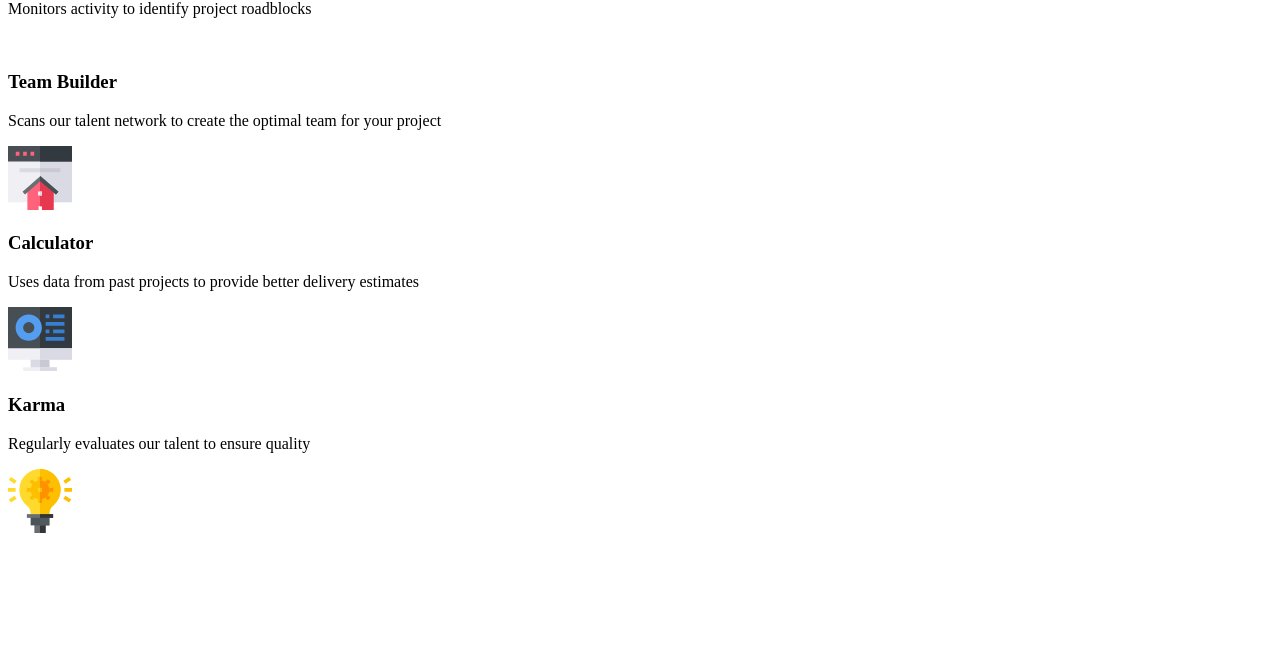
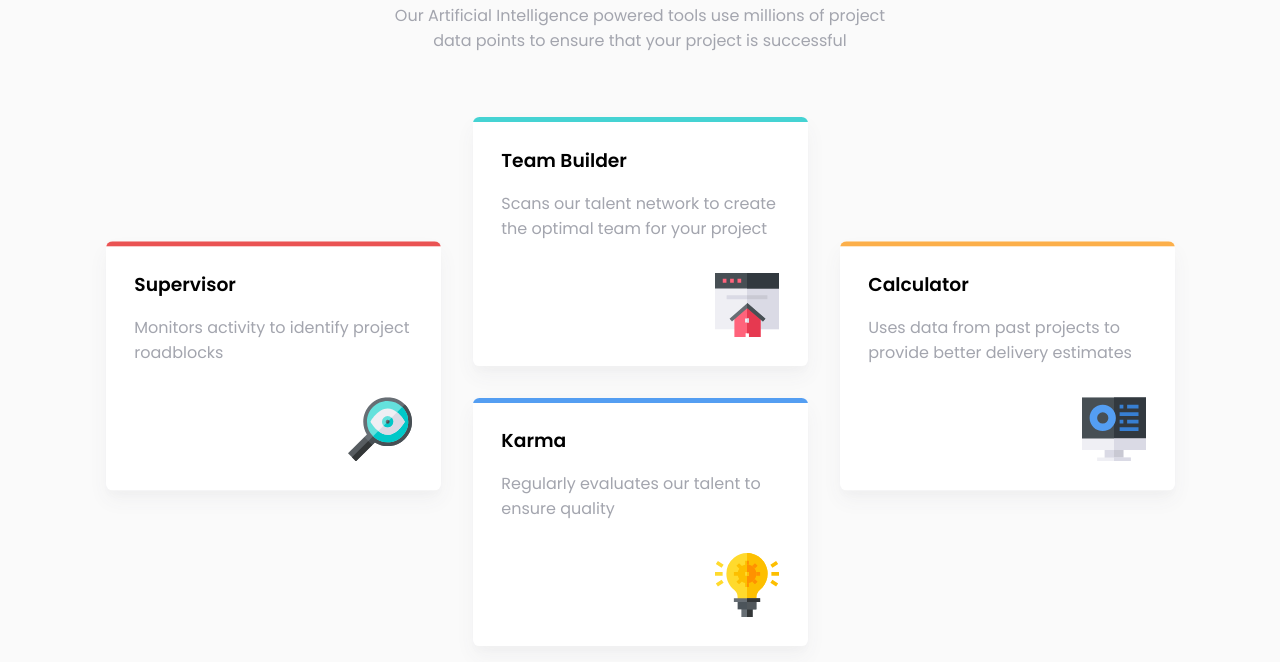
Before and after one commit to mkhembrom/frontend-mentor-four-card-feature, a plain HTML site: page index.html in a window 1280 px wide. Shown: the part 157-819 px from the top of the page. Drawn offline with Linux system fonts and the light colour scheme; the site is published under a folder, as on GitHub Pages, so addresses that start at the root find nothing.

Commit message:
setup indexing

```diff
--- a/index.html
+++ b/index.html
@@ -5,7 +5,7 @@
   <meta name="viewport" content="width=device-width, initial-scale=1.0">
    <!-- displays site properly based on user's device -->
   <link rel="icon" type="image/png" sizes="32x32" href="./images/favicon-32x32.png">
-  <link rel="stylesheet" href="/style.css">
+  <link rel="stylesheet" href="./style.css">
   <title>Frontend Mentor | Four card feature section</title>
 </head>
 <body>
@@ -22,22 +22,22 @@
     <div class="box box-red push">
       <h3>Supervisor</h3>
       <p>Monitors activity to identify project roadblocks</p>
-      <img src="/images/icon-supervisor.svg" alt="">
+      <img src="./images/icon-supervisor.svg" alt="">
     </div>
     <div class="box box-cyan">
       <h3>Team Builder</h3>
       <p>Scans our talent network to create the optimal team for your project</p>
-      <img src="images/icon-team-builder.svg" alt="">
+      <img src="./images/icon-team-builder.svg" alt="">
     </div>
     <div class="box box-orange push">
       <h3>Calculator</h3>
       <p>Uses data from past projects to provide better delivery estimates</p>
-      <img src="images/icon-calculator.svg" alt="">
+      <img src="./images/icon-calculator.svg" alt="">
     </div>
     <div class="box box-blue">
       <h3>Karma</h3>
       <p>Regularly evaluates our talent to ensure quality</p>
-      <img src="images/icon-karma.svg" alt="">
+      <img src="./images/icon-karma.svg" alt="">
     </div>
 
   </div>
```
